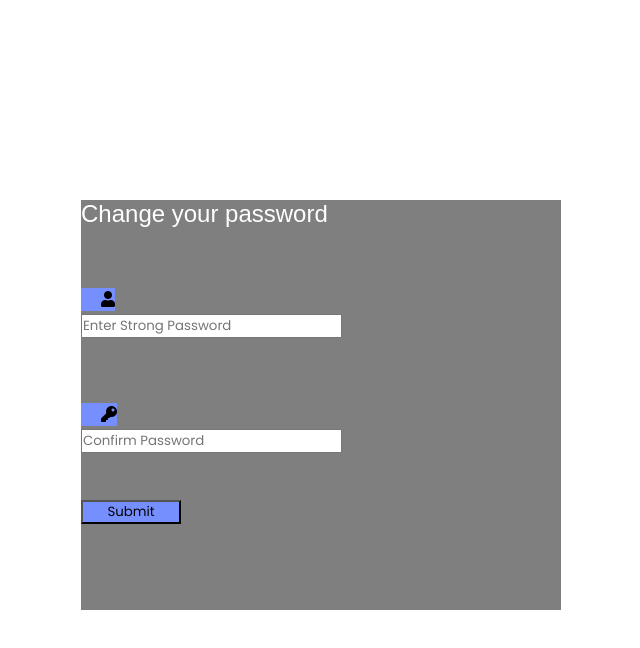
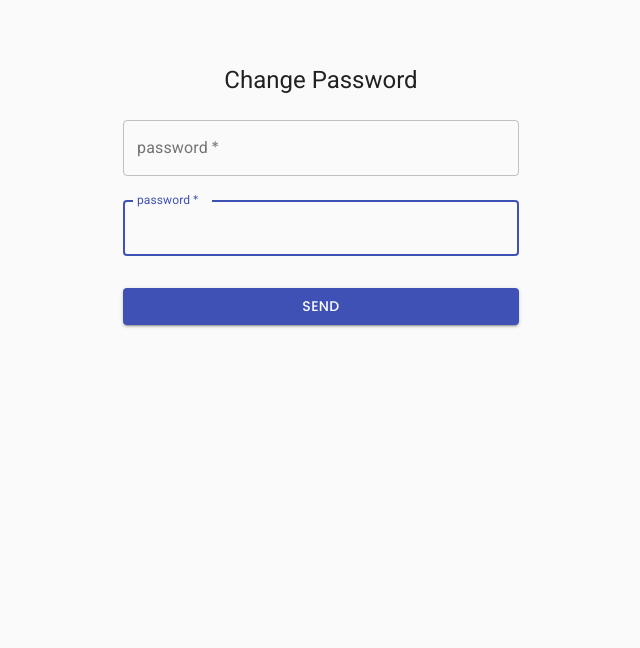
Before and after one commit to Shreyanshmmgn/CFMS-Frontend, a React (Create React App) app in the folder CFMS-Frontend/Frontend/: page /changePassword/1 in a window 1280 px wide. Shown: the top 648 px of the page, without its empty margins (319-959 px from the left). Built offline with nearby package versions, Linux system fonts and the light colour scheme.

Commit message:
Forgot/Change password fixed

```diff
--- a/CFMS-Frontend/Frontend/src/Login-Signup/changePassword.js
+++ b/CFMS-Frontend/Frontend/src/Login-Signup/changePassword.js
@@ -1,7 +1,32 @@
 import axios from "axios";
 import { useState } from "react";
 import { useParams } from "react-router";
-import "../css/changePassword.css"
+import Button from "@material-ui/core/Button";
+import CssBaseline from "@material-ui/core/CssBaseline";
+import TextField from "@material-ui/core/TextField";
+import Typography from "@material-ui/core/Typography";
+import Container from "@material-ui/core/Container";
+import { makeStyles } from "@material-ui/core/styles";
+
+const useStyles = makeStyles((theme) => ({
+  paper: {
+    marginTop: theme.spacing(8),
+    display: "flex",
+    flexDirection: "column",
+    alignItems: "center",
+  },
+  avatar: {
+    margin: theme.spacing(1),
+    backgroundColor: theme.palette.secondary.main,
+  },
+  form: {
+    width: "100%", // Fix IE 11 issue.
+    marginTop: theme.spacing(1),
+  },
+  submit: {
+    margin: theme.spacing(3, 0, 2),
+  },
+}));
 
 const ChangePassword = () => {
   const [password, setPassword] = useState("");
@@ -29,58 +54,54 @@ const ChangePassword = () => {
         });
     }
   };
+  const classes = useStyles();
 
   return (
-    <div>
-      <div className="card2">
-        <div className="card-header">
-          <h2>Change your password</h2>
-        </div>
-        <div className="card-body">
-          <form action="" onSubmit={submitData}>
-            <div className="input-group form-group">
-              <div className="input-group-prepend">
-                <span className="input-group-text">
-                  <i className="fas fa-user"></i>
-                </span>
-              </div>
-              <input
-                type="password"
-                className="form-control"
-                placeholder="Enter Strong Password"
-                required
-                onChange={(e) => setPassword(e.target.value)}
-              />
-            </div>
-            <br></br>
-            <div className="input-group form-group">
-              <div className="input-group-prepend">
-                <span className="input-group-text">
-                  <i className="fas fa-key"></i>
-                </span>
-              </div>
-              <input
-                type="password"
-                className="form-control"
-                placeholder="Confirm Password"
-                required
-                onChange={(e) => setSPassword(e.target.value)}
-              />
-            </div>
-            <br></br>
-            {match ? <h2></h2> : <h2>Password does not match !! </h2>}
+    <Container component="main" maxWidth="xs">
+      <CssBaseline />
+      <div className={classes.paper}>
+        <Typography component="h1" variant="h5">
+          Change Password
+        </Typography>
+        <form className={classes.form} onSubmit={submitData}>
+          <TextField
+            variant="outlined"
+            margin="normal"
+            required
+            fullWidth
+            id="password"
+            label="password"
+            name="password"
+            type="text"
+            autoFocus
+            onChange={(e) => setPassword(e.target.value)}
+          />
+          <TextField
+            variant="outlined"
+            margin="normal"
+            required
+            fullWidth
+            id="password"
+            label="password"
+            name="password"
+            type="password"
+            autoFocus
+            onChange={(e) => setSPassword(e.target.value)}
+          />
+          <Button
+            type="submit"
+            fullWidth
+            variant="contained"
+            color="primary"
+            className={classes.submit}
+          >
+            Send
+          </Button>
+        </form>
 
-            <div className="form-group">
-              <input
-                type="submit"
-                value="Submit"
-                className="btn float-right login_btn"
-              />
-            </div>
-          </form>
-        </div>
+        {match ? <h2></h2> : <h2>Password does not match !! </h2>}
       </div>
-    </div>
+    </Container>
   );
 };
 
--- a/CFMS-Frontend/Frontend/src/Login-Signup/forgotPassword.js
+++ b/CFMS-Frontend/Frontend/src/Login-Signup/forgotPassword.js
@@ -1,27 +1,98 @@
-// import { useState } from "babel-plugin-react-html-attrs";
+// // import { useState } from "babel-plugin-react-html-attrs";
 import axios from "axios";
 import { useState } from "react";
-import { Link } from "react-router-dom";
-import "../css/forgotpass.css";
+import Button from "@material-ui/core/Button";
+import CssBaseline from "@material-ui/core/CssBaseline";
+import TextField from "@material-ui/core/TextField";
+import Typography from "@material-ui/core/Typography";
+import { makeStyles } from "@material-ui/core/styles";
+import Container from "@material-ui/core/Container";
+
+const useStyles = makeStyles((theme) => ({
+  paper: {
+    marginTop: theme.spacing(8),
+    display: "flex",
+    flexDirection: "column",
+    alignItems: "center",
+  },
+  avatar: {
+    margin: theme.spacing(1),
+    backgroundColor: theme.palette.secondary.main,
+  },
+  form: {
+    width: "100%", // Fix IE 11 issue.
+    marginTop: theme.spacing(1),
+  },
+  submit: {
+    margin: theme.spacing(3, 0, 2),
+  },
+}));
 
 const ForgotPassword = () => {
   const [email, setEmail] = useState("");
-  const [idCorrect, setIdCorrect] = useState(true);
 
   const submitData = (e) => {
     e.preventDefault();
     const data = { email };
-    axios.post("http://localhost:5000/forgotPassword", data).then((res) => {
-      if (res.status === 200) {
-        document.getElementById("pp").innerHTML = "Password link sent";
-      } else {
-        setIdCorrect(false);
-      }
-    });
+    axios
+      .post("http://localhost:5000/forgotPassword", data)
+      .then((res) => {
+        if (res.status === 200) {
+          document.getElementById("pp").innerHTML = "Password link sent";
+        }
+      })
+      .catch((err) => {
+        console.log(err);
+        document.getElementById("pp").innerHTML = "Worng email id";
+      });
   };
+  const classes = useStyles();
+  return (
+    <Container component="main" maxWidth="xs">
+      <CssBaseline />
+      <div className={classes.paper}>
+        {/* <Avatar className={classes.avatar}>
+          <LockOutlinedIcon />
+        </Avatar> */}
+        <Typography component="h1" variant="h5">
+          Forgot Password
+        </Typography>
+        <form className={classes.form} onSubmit={submitData}>
+          <TextField
+            variant="outlined"
+            margin="normal"
+            required
+            fullWidth
+            id="email"
+            label="Email Address"
+            name="email"
+            autoComplete="email"
+            autoFocus
+            onChange={(e) => {
+              setEmail(e.target.value);
+            }}
+          />
+          <Button
+            type="submit"
+            fullWidth
+            variant="contained"
+            color="primary"
+            className={classes.submit}
+          >
+            Send
+          </Button>
+        </form>
 
-  return (
-    <div className="basic1">
+        <h2 id="pp"></h2>
+      </div>
+    </Container>
+  );
+};
+
+export default ForgotPassword;
+
+{
+  /* <div className="basic1">
       <div className="card1">
         <div className="card-header">
           <b><h4>
@@ -81,8 +152,5 @@ const ForgotPassword = () => {
           </div>
         </div>
       </div>
-    </div>
-  );
-};
-
-export default ForgotPassword;
+    </div> */
+}
--- a/CFMS-Frontend/Frontend/src/Login-Signup/login.js
+++ b/CFMS-Frontend/Frontend/src/Login-Signup/login.js
@@ -100,7 +100,7 @@ const Login = () => {
           <Typography component="h1" variant="h5">
             Login in
           </Typography>
-          <form className={classes.form} noValidate onSubmit={submitData}>
+          <form className={classes.form} onSubmit={submitData}>
             <TextField
               variant="outlined"
               margin="normal"
--- a/CFMS-Frontend/Frontend/src/Login-Signup/signup.js
+++ b/CFMS-Frontend/Frontend/src/Login-Signup/signup.js
@@ -11,8 +11,6 @@ import Grid from "@material-ui/core/Grid";
 import LockOutlinedIcon from "@material-ui/icons/LockOutlined";
 import Typography from "@material-ui/core/Typography";
 import { makeStyles } from "@material-ui/core/styles";
-import Box from "@material-ui/core/Box";
-import Container from "@material-ui/core/Container";
 import Paper from "@material-ui/core/Paper";
 
 const useStyles = makeStyles((theme) => ({
--- a/CFMS-Frontend/Frontend/src/RegistrationForm/registrationForm.js
+++ b/CFMS-Frontend/Frontend/src/RegistrationForm/registrationForm.js
@@ -20,7 +20,6 @@ let defaultValues = {
 //*--------------------------------------------------------------------------------------------*
 
 const RegistrationForm = () => {
-  const [startDate, setStartDate] = useState(null);
   const [submited, setSubmited] = useState(false);
   const [values, setValues] = useState(defaultValues);
   const [image, setImage] = useState(null);
--- a/CFMS-Frontend/Frontend/src/css/changePassword.css
+++ /dev/null
@@ -1,48 +0,0 @@
-
-html,body{
-    font-family: 'Numans', sans-serif;
-
-    }
-
-    .card2{
-    height: 410px;
-    display: block;
-    margin-top: 200px;
-    margin-left: auto;
-    margin-right: auto;
-    width: 480px;
-    background-color: rgba(0,0,0,0.5) !important;
-    }
-
-    .card-header h2{
-    color: white;
-    }
-
-
-    .input-group-prepend span{
-    width: 50px;
-    background-color: #768fff;
-    color: black;
-    border:0 !important;
-    }
-
-    input:focus{
-    outline: 0 0 0 0 ;
-    box-shadow: 0 0 0 0 !important;
-    }
-
-     .login_btn{
-    color: black;
-    background-color: #768fff;
-    width: 100px;
-    }
-
-    .login_btn:hover{
-    color: black;
-    background-color: white;
-    }
-    .card-footer b{
-        color: #ffffff;
-
-
-    }
--- a/CFMS-Frontend/Frontend/src/css/forgotpass.css
+++ /dev/null
@@ -1,45 +0,0 @@
-
-
-    .card1{
-    height: 380px;
-    display: block;
-    margin-top: 200px;
-    margin-left: auto;
-    margin-right: auto;
-    width: 480px;
-    background-color: rgba(0,0,0,0.5) !important;
-    }
-
-
-    .card-header h2{
-    color: white;
-    }
-
-    .input-group-prepend span{
-    width: 50px;
-    background-color: #91a5ff;
-    color: black;
-    border:0 !important;
-    }
-
-    input:focus{
-    outline: 0 0 0 0 ;
-    box-shadow: 0 0 0 0 !important;
-    }
-
-
-    .login_btn{
-    color: black;
-    background-color: #91a5ff;
-    width: 100px;
-    }
-
-    .login_btn:hover{
-    color: black;
-    background-color: white;
-    }
-    .card-footer h5{
-        padding-top: 30px;
-        color: #ffffff;
-
-    }
--- a/CFMS-Frontend/Frontend/src/css/forgotpass.module.css
+++ /dev/null
@@ -1,45 +0,0 @@
-
-
-    .card1{
-    height: 380px;
-    display: block;
-    margin-top: 200px;
-    margin-left: auto;
-    margin-right: auto;
-    width: 480px;
-    background-color: rgba(0,0,0,0.5) !important;
-    }
-
-
-    .card-header h2{
-    color: white;
-    }
-
-    .input-group-prepend span{
-    width: 50px;
-    background-color: #91a5ff;
-    color: black;
-    border:0 !important;
-    }
-
-    input:focus{
-    outline: 0 0 0 0 ;
-    box-shadow: 0 0 0 0 !important;
-    }
-
-
-    .login_btn{
-    color: black;
-    background-color: #91a5ff;
-    width: 100px;
-    }
-
-    .login_btn:hover{
-    color: black;
-    background-color: white;
-    }
-    .card-footer h5{
-        padding-top: 30px;
-        color: #ffffff;
-
-    }
```
Also changed, not shown: CFMS-Frontend/Frontend/src/Mainhomepage/MemberDetails.js (+10 -12 lines).
